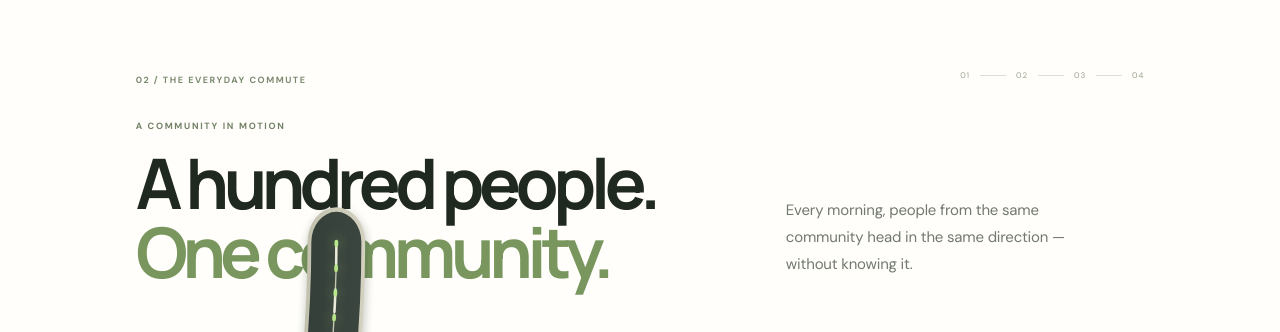
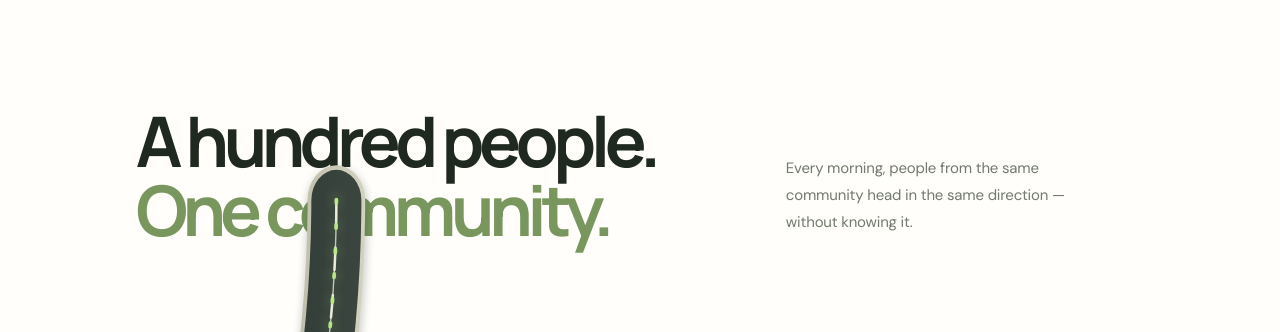
Before and after one commit to Surya8074/viaris-website, a React (Vite) app: page / in a window 1280 px wide. Shown: the part 806-1138 px from the top of the page. Built offline with nearby package versions, Linux system fonts and the light colour scheme.

Commit message:
Remove community story labels and progress numbers

```diff
--- a/src/App.tsx
+++ b/src/App.tsx
@@ -145,9 +145,9 @@ export default function App() {
 
       <section className="community-story" id="experiences" aria-labelledby="community-story-title">
         <div className="story-masthead">
-          <div><span className="story-index">02 / THE EVERYDAY COMMUTE</span><p className="story-overline">A COMMUNITY IN MOTION</p><h2 id="community-story-title">A hundred people.<br/><em>One community.</em></h2></div>
+          <div><h2 id="community-story-title">A hundred people.<br/><em>One community.</em></h2></div>
           <p className="story-intro">Every morning, people from the same community head in the same direction — without knowing it.</p>
-          <div className="story-progress"><span>01</span><i/><span>02</span><i/><span>03</span><i/><span>04</span></div>
+
         </div>
         <div className="story-sequence">
           <svg className="story-road" viewBox="0 0 1600 2800" preserveAspectRatio="none" aria-hidden="true">
```
